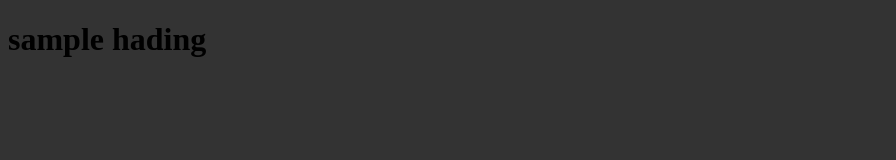
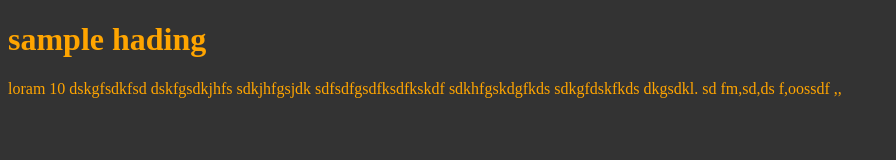
Before and after one commit to vikaschuahan/100-Day-Of-Code, a plain HTML site: page Day-27 Tailwind CSS one shot/index.html in a window 1280 px wide. Shown: the whole page, without its empty margins (0-896 px from the left). Drawn offline with Linux system fonts and the light colour scheme.

Commit message:
Tailwand CSS

```diff
--- a/Day-27 Tailwind CSS one shot/index.html
+++ b/Day-27 Tailwind CSS one shot/index.html
@@ -8,6 +8,11 @@
 
     </head>
     <body>
-        <h1>sample hading</h1>
+        <h1 class='head1 text-orange'>sample hading</h1>
+        <p class='text-orange'>loram 10 dskgfsdkfsd
+            dskfgsdkjhfs
+            sdkjhfgsjdk
+            sdfsdfgsdfksdfkskdf sdkhfgskdgfkds    sdkgfdskfkds dkgsdkl. sd fm,sd,ds f,oossdf ,,
+        </p>
     </body>
 </html>
--- a/Day-27 Tailwind CSS one shot/styles.css
+++ b/Day-27 Tailwind CSS one shot/styles.css
@@ -1,3 +1,14 @@
 body{
     background-color: #333;
+    color: white;
 }
+
+.head{
+    text-align: center;
+    color: orange;
+
+}
+
+.text-orange{
+    color: orange;
+}
```
